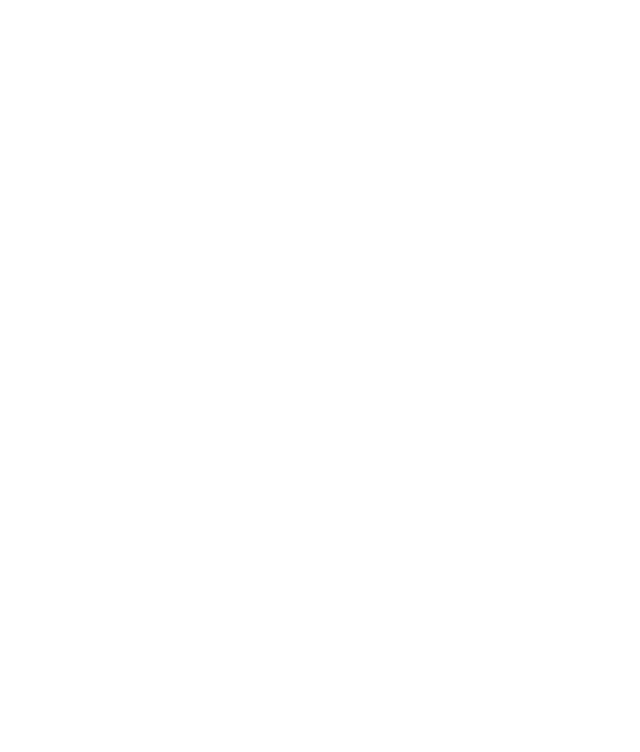
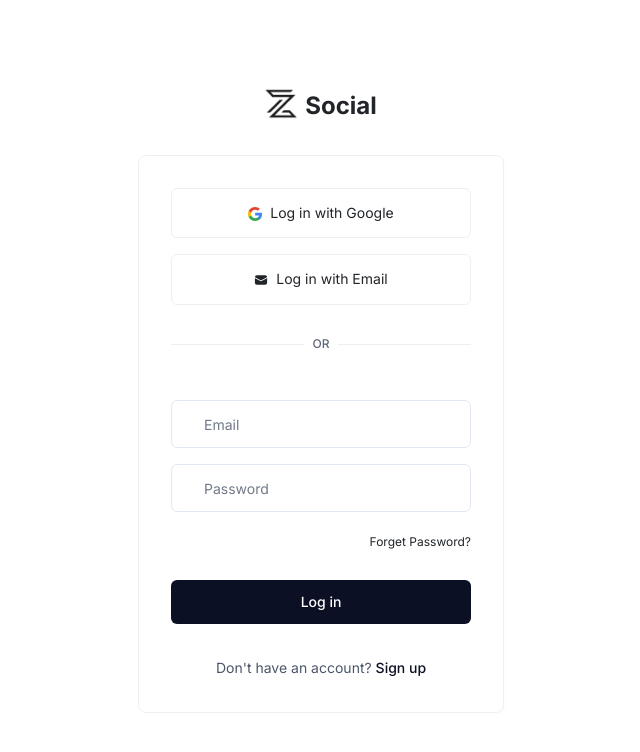
Before and after one commit to Ahmed-Badry-Abdelrahman/Z-social, a website: page App/Page/Authentication Page/login.html in a window 1280 px wide. Shown: the whole page, without its empty margins (319-959 px from the left). Drawn offline with nearby package versions, Linux system fonts and the light colour scheme.

Commit message:
"Added new login HTML page with styles and scripts, updated base SCSS file, added new SCSS components for button and fonts, and updated various other SCSS files."

```diff
--- a/App/Page/Authentication Page/login.html
+++ b/App/Page/Authentication Page/login.html
@@ -0,0 +1,97 @@
+<!DOCTYPE html>
+<html lang="en">
+
+<head>
+    <meta charset="UTF-8">
+    <meta name="viewport" content="width=device-width, initial-scale=1.0">
+    <link rel="stylesheet" href="/node_modules/bootstrap/dist/css/bootstrap.css">
+    <link rel="stylesheet" href="/App/Style/loginPage.css">
+    <title>Document</title>
+</head>
+
+<body>
+    <div class="container login-container p-4 h-100 d-flex justify-content-center align-items-center">
+        <div class="row justify-content-center align-items-center">
+            <div class=" content px-4">
+                <!-- logo -->
+                <div class="logo d-flex justify-content-center align-items-center">
+                    <figure class="me-2">
+                        <img src="/App/images/logo/Dark-logo.png" class="img-fluid" alt="Logo">
+                    </figure>
+                    <h1>Social</h1>
+                </div>
+
+                <div class="sub-content">
+                    <!-- login with google -->
+                    <div class="log-google  py-0 text-center ">
+                        <a href="#" class="btn mb-3 w-100 Border Body-Regular">
+                            <svg xmlns="http://www.w3.org/2000/svg" viewBox="0 0 24 24" width="1em" height="1em"
+                                class="main-grid-item-icon me-1" fill="none">
+                                <path
+                                    d="M24 12.276c0-.816-.067-1.636-.211-2.438H12.242v4.62h6.612a5.549 5.549 0 0 1-2.447 3.647v2.998h3.945C22.669 19.013 24 15.927 24 12.276Z"
+                                    fill="#4285F4" />
+                                <path
+                                    d="M12.241 24c3.302 0 6.086-1.063 8.115-2.897l-3.945-2.998c-1.097.732-2.514 1.146-4.165 1.146-3.194 0-5.902-2.112-6.873-4.951H1.302v3.09C3.38 21.444 7.612 24 12.242 24Z"
+                                    fill="#34A853" />
+                                <path
+                                    d="M5.369 14.3a7.053 7.053 0 0 1 0-4.595v-3.09H1.302a11.798 11.798 0 0 0 0 10.776L5.369 14.3Z"
+                                    fill="#FBBC04" />
+                                <path
+                                    d="M12.241 4.75a6.727 6.727 0 0 1 4.696 1.798l3.495-3.425A11.898 11.898 0 0 0 12.243 0C7.611 0 3.38 2.558 1.301 6.615l4.067 3.09C6.336 6.862 9.048 4.75 12.24 4.75Z"
+                                    fill="#EA4335" />
+                            </svg>
+                            Log in with Google
+                        </a>
+                    </div>
+
+                    <!-- login with email -->
+                    <div class="log-email  py-0 text-center">
+                        <a href="#" class="btn w-100 Border Body-Regular">
+                            <svg xmlns="http://www.w3.org/2000/svg" class="me-1" width="1em" height="1em"
+                                viewBox="0 0 32 32">
+                                <path fill="currentColor"
+                                    d="M2.004 9.303A4.5 4.5 0 0 1 6.5 5h19a4.5 4.5 0 0 1 4.496 4.303l-1.476.82L16 16.864L3.48 10.123zM2 11.588V22.5A4.5 4.5 0 0 0 6.5 27h19a4.5 4.5 0 0 0 4.5-4.5V11.588l-.526.293l-13 7a1 1 0 0 1-.948 0L2.514 11.874z" />
+                            </svg>
+                            Log in with Email
+                        </a>
+                    </div>
+
+                    <div class="hr-or Label-Medium">
+                    </div>
+
+                    <div class="log-form ">
+                        <form>
+                            <div class="form-group mb-3 ">
+                                <input type="email" class="Input w-100" id="email" required placeholder="Email">
+                            </div>
+                            <div class="form-group mb-3">
+                                <input type="password" class=" Input w-100" id="password" required
+                                    placeholder="Password">
+                            </div>
+                            <p class="forget-pass text-end mb-4 Label-Regular ">Forget Password?</p>
+                            <button type="submit" class="main-Btn w-100">Log in</button>
+                        </form>
+                    </div>
+
+                    <p class="sign-up text-center mb-0 Body-Regular">Don't have an account? <a href="#"
+                            class="Body-Medium text-decoration-none">Sign up</a></p>
+
+                </div>
+            </div>
+        </div>
+    </div>
+
+
+    <script src="./node_modules/bootstrap/dist/js/bootstrap.bundle.js"></script>
+    <script src="./App/scripts/main.js"></script>
+</body>
+
+</html>
+
+<!--
+mb-1 =>  0.25rem == 4px
+mb-2 =>  0.5rem == 8px
+mb-3 =>  1rem == 16px
+mb-4 =>  1.5rem == 24px
+mb-5 =>  3rem == 48px
+-->
--- a/App/Style/styles.scss
+++ b/App/Style/loginPage.scss
@@ -3,7 +3,6 @@
 @import './sass/base/base' ;
 
 // Importing all the partials
-@import './sass/layout/header';
-@import './sass/layout/footer';
+@import './sass/pages/login'
 
 // Mixins
--- a/App/Style/sass/base/_base.scss
+++ b/App/Style/sass/base/_base.scss
@@ -1,8 +1,8 @@
-
 // Base Styles
 html {
     font-size: 100%;
     box-sizing: border-box;
+    height: 100%;
 }
 
 // Universal Selector
@@ -20,4 +20,64 @@ body {
     line-height: $line-height-base;
     margin: 0; // Ensures there's no margin on the body
     padding: 0; // Ensures there's no padding on the body
+    height: 100%;
 }
+
+// border class
+
+.Border {
+    border: 1px solid $neutral-white-300;
+}
+
+// paragraph class
+.Body-Regular {
+    font-size: 0.875rem;
+    font-weight: $font-weight-Regular;
+    line-height: 175%;
+}
+
+.Body-Medium {
+    font-size: 0.875rem;
+    font-weight: $font-weight-Medium;
+    line-height: 175%;
+}
+
+.Label-Regular {
+    font-size: 0.75rem;
+    font-weight: $font-weight-Regular;
+    line-height: auto;
+}
+
+.Label-Medium {
+    font-size: 0.75rem;
+    font-weight: $font-weight-Medium;
+    line-height: auto;
+}
+
+// input
+.Input {
+    position: relative;
+    padding: rem(9) 2rem;
+    border: 1px solid $neutral-white-400;
+    font-weight: $font-weight-Regular;
+    line-height: 175%;
+    //transition: all ease 1s;
+    //-webkit-transition: all ease 1s;
+    //-moz-transition: all ease 1s;
+    //-ms-transition: all ease 1s;
+    //-o-transition: all ease 1s;
+    @include prefix(border-radius, rem(6) , webkit moz ms o);
+    @include prefix(transition, all ease 0.4s , webkit moz ms o);
+}
+
+.Input:focus {
+    outline: none;
+}
+
+
+.Input::placeholder {
+    font-size: $font-size-base;
+    font-weight: $font-weight-Regular;
+    line-height: $line-height-base;
+    color: $neutral-black-400;
+}
--- a/App/Style/sass/components/_button.scss
+++ b/App/Style/sass/components/_button.scss
@@ -0,0 +1,23 @@
+.main-Btn {
+    height: rem(44);
+    padding: 0 2rem;
+    font-size: $font-size-base;
+    font-weight: $font-weight-Medium;
+    line-height: $line-height-base;
+    background-color: $neutral-black-900;
+    color: $neutral-white-900;
+    border: none;
+    @include prefix(border-radius, rem(6), (webkit moz ms o))
+}
+
+.post-Btn {
+    height: rem(32);
+    padding: rem(1) rem(20);
+    background-color: $primary-900;
+    font-size: $font-size-base;
+    font-weight: $font-weight-Medium;
+    line-height: $line-height-base;
+    border: none;
+    color: $neutral-white-900;
+    @include prefix(border-radius, rem(100), (webkit moz ms o))
+}
--- a/App/Style/sass/helpers/_fonts.scss
+++ b/App/Style/sass/helpers/_fonts.scss
@@ -1,4 +1,11 @@
 @import url('https://fonts.googleapis.com/css2?family=Inter:ital,opsz,wght@0,14..32,100..900;1,14..32,100..900&display=swap');
 
 $font-family-base: "Inter";
-$line-height-base: 1.3;
+
+$line-height-base: 175%;
+
+$font-size-base: 0.875rem;
+
+$font-weight-Regular: 400;
+
+$font-weight-Medium: 500;
--- /dev/null
+++ b/App/Style/sass/helpers/_functions.scss
@@ -0,0 +1,5 @@
+// convert from px to rem
+@function rem($px) {
+    $rem: calc($px / 16);
+    @return $rem * 1rem;
+}
--- a/App/Style/sass/helpers/_paragraphs.scss
+++ /dev/null
@@ -1,5 +0,0 @@
-p {
-    font-size: 0.875rem;
-    font-weight: 400;
-    line-height: 175%;
-}
--- a/App/Style/sass/helpers/_variables.scss
+++ b/App/Style/sass/helpers/_variables.scss
@@ -1,4 +1,7 @@
 @import 'fonts';
 @import 'colors';
 @import 'shadow';
-@import 'paragraphs'
+@import 'paragraphs';
+@import 'functions';
+@import 'breakpoint';
+@import 'mixins';
--- /dev/null
+++ b/App/Style/sass/pages/_login.scss
@@ -0,0 +1,114 @@
+@import '../helpers/variables';
+@import '../components/button';
+@import '../base/base';
+
+.login-container {
+    .row {
+        .content {
+            max-width: rem(384);
+            @include small() {
+                max-width: rem(464);
+            }
+            .logo {
+                @include small() {
+                    margin-bottom: rem(20);
+                }
+                margin-bottom: rem(64);
+
+                >figure {
+                    width: rem(32);
+                    height: rem(32);
+
+                    >img {}
+                }
+
+                h1 {
+                    font-size: 1.5rem;
+                    font-weight: bolder;
+                }
+            }
+
+            .sub-content {
+                @include small() {
+                    @include prefix(box-shadow, $small-b-shadow , webkit moz ms o);
+                    padding:  2rem rem(32);
+                    @include prefix(border-radius, rem(8), webkit moz ms o);
+                    border: rem(1) solid $neutral-white-300;
+                }
+                .log-google {
+                    width: 100%;
+
+                    >a {
+                        padding: rem(12) rem(24);
+                        @include prefix(transition, all ease .4s, webkit moz ms o);
+
+                        &:hover {
+                            background-color: $neutral-white-200;
+                            border: 1px solid $neutral-white-100;
+                        }
+
+                        >svg {}
+                    }
+                }
+
+                .log-email {
+                    margin-bottom: rem(39);
+
+                    >a {
+                        padding: rem(12) rem(24);
+                        @include prefix(transition, all ease .4s, webkit moz ms o);
+
+                        &:hover {
+                            background-color: $neutral-white-200;
+                            border: 1px solid $neutral-white-100;
+                        }
+
+                        >svg {}
+                    }
+                }
+
+                >.hr-or {
+                    margin-bottom: rem(55);
+                    padding: 0 rem(24);
+                    height: rem(1);
+                    background-color: $neutral-white-300;
+                    position: relative;
+
+                    &::before {
+                        content: 'OR';
+                        position: absolute;
+                        top: 50%; // Center vertically
+                        left: 50%; // Center horizontally
+                        transform: translate(-50%, -50%); // Center adjustment
+                        background: white; // Background color for visibility
+                        padding: 0 0.5rem; // Padding for background
+                        color: $neutral-black-500; // Ensure text color is set
+                    }
+                }
+
+                .log-form {
+                    >form {
+                        >p {
+                            cursor: pointer;
+                        }
+
+                        >button {
+                            margin-bottom: rem(32);
+                        }
+                    }
+                }
+
+                .sign-up {
+                    color: $neutral-black-600;
+
+                    >a {
+                        cursor: pointer;
+                        color: $neutral-black-900;
+
+                    }
+                }
+            }
+
+        }
+    }
+}
```
Also changed, not shown: App/Style/sass/helpers/_breakpoint.scss (added, +14 -0 lines), App/Style/sass/helpers/_mixins.scss (+56 -0 lines), App/Style/loginPage.css (added), App/Style/sass/helpers/_headings.scss (line endings or trailing spaces), App/images/logo/Dark-logo.png (added), App/images/logo/whiteLogo.png (added), index.html (line endings or trailing spaces), 1 other file.
